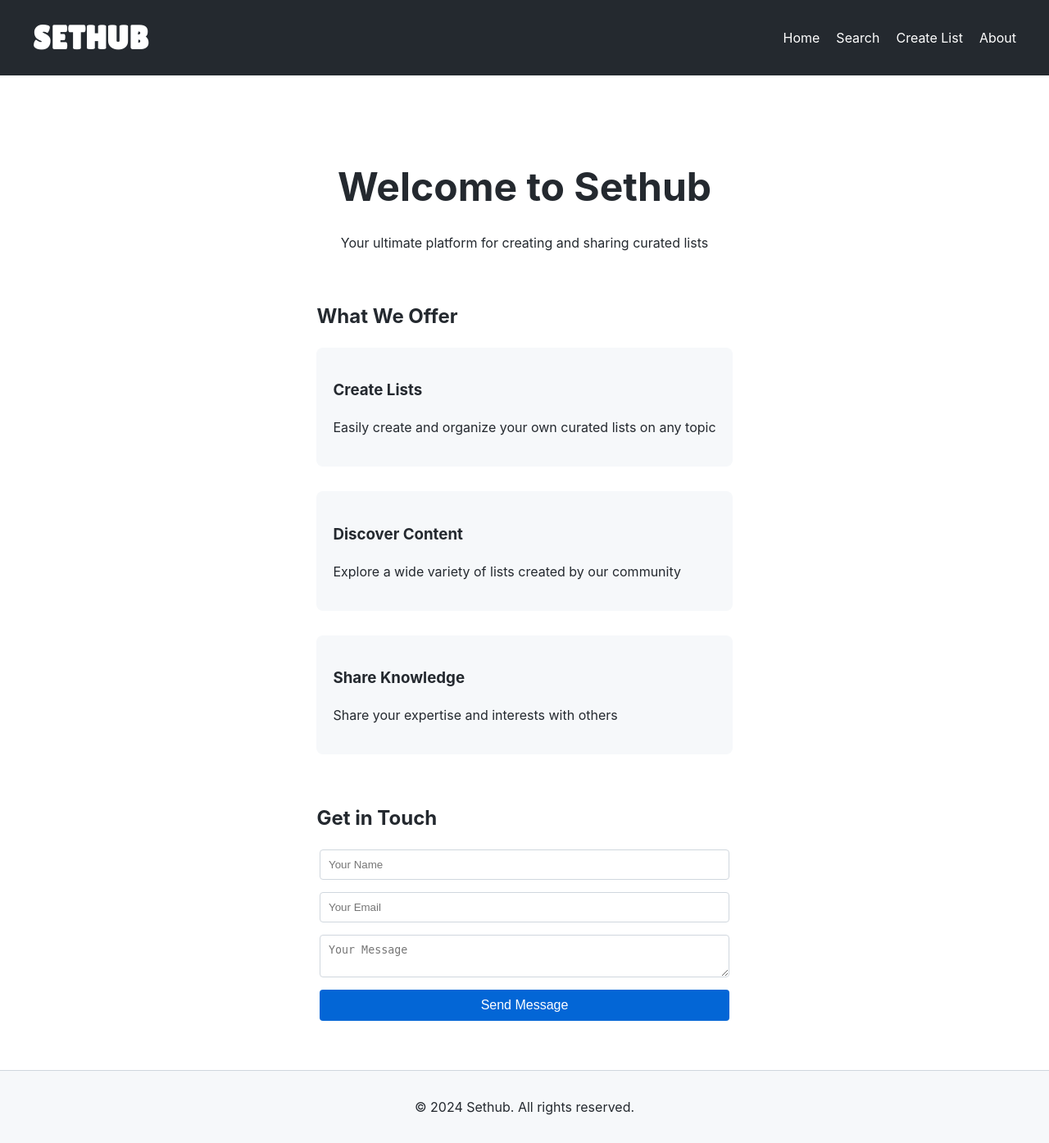
After one commit to MikhailTo/Sethub, a FastAPI app: template frontend/templates/about.html in a window 1280 px wide. The commit adds this page. Shown: the whole page at 82% size. Run offline with FastAPI, Linux system fonts and the light colour scheme; the template is opened without the code that fills it, so the values that code supplies are empty; some libraries are stand-ins or nearby versions.

Commit message:
add scrollbar, update data entries, add titles (problem) and create to pages create and about

```diff
--- a/backend/app/main.py
+++ b/backend/app/main.py
@@ -33,115 +33,115 @@ lists = [
     {
         "title": "Best Books of the 21st Century",
         "description": "A collection of must-read books published since 2000.",
-        "items_count": 15,
+        "items_count": 10,
         "author": "BookWorm42",
         "updated": "2023-04-30",
         "entries": [
-            "Python",
-            "JavaScript",
-            "Java",
-            "C++",
-            "C#",
-            "Ruby",
-            "Go",
-            "Swift",
-            "Kotlin",
-            "TypeScript"
+            "The Road by Cormac McCarthy",
+            "The Corrections by Jonathan Franzen",
+            "Life of Pi by Yann Martel",
+            "The Kite Runner by Khaled Hosseini",
+            "The Help by Kathryn Stockett",
+            "The Da Vinci Code by Dan Brown",
+            "The Hunger Games by Suzanne Collins",
+            "The Girl with the Dragon Tattoo by Stieg Larsson",
+            "The Curious Incident of the Dog in the Night-Time by Mark Haddon",
+            "Cloud Atlas by David Mitchell"
         ]
     },
     {
         "title": "Essential Tools for Remote Work",
         "description": "A comprehensive list of software and hardware for effective remote work.",
-        "items_count": 12,
+        "items_count": 10,
         "author": "RemoteGuru",
         "updated": "2023-05-10",
         "entries": [
-            "Python",
-            "JavaScript",
-            "Java",
-            "C++",
-            "C#",
-            "Ruby",
-            "Go",
-            "Swift",
-            "Kotlin",
-            "TypeScript"
+            "Zoom",
+            "Slack",
+            "Trello",
+            "Google Workspace",
+            "Microsoft Teams",
+            "Asana",
+            "Noise-cancelling headphones",
+            "Ergonomic chair",
+            "Standing desk",
+            "Reliable internet connection"
         ]
     },
     {
         "title": "Top Hiking Trails in North America",
         "description": "Discover the most scenic and challenging hiking trails across the continent.",
-        "items_count": 20,
+        "items_count": 10,
         "author": "NatureExplorer",
         "updated": "2023-05-05",
         "entries": [
-            "Python",
-            "JavaScript",
-            "Java",
-            "C++",
-            "C#",
-            "Ruby",
-            "Go",
-            "Swift",
-            "Kotlin",
-            "TypeScript"
+            "Pacific Crest Trail",
+            "Appalachian Trail",
+            "John Muir Trail",
+            "West Coast Trail",
+            "Wonderland Trail",
+            "Kalalau Trail",
+            "Bright Angel Trail",
+            "Half Dome Trail",
+            "Grinnell Glacier Trail",
+            "Skyline Trail"
         ]
     },
     {
         "title": "Must-Watch Sci-Fi Movies",
         "description": "A curated selection of the best science fiction films of all time.",
-        "items_count": 25,
+        "items_count": 10,
         "author": "CinemaGeek",
         "updated": "2023-05-12",
         "entries": [
-            "Python",
-            "JavaScript",
-            "Java",
-            "C++",
-            "C#",
-            "Ruby",
-            "Go",
-            "Swift",
-            "Kotlin",
-            "TypeScript"
+            "2001: A Space Odyssey",
+            "Blade Runner",
+            "The Matrix",
+            "Alien",
+            "Star Wars: Episode IV - A New Hope",
+            "E.T. the Extra-Terrestrial",
+            "Inception",
+            "The Terminator",
+            "Back to the Future",
+            "Jurassic Park"
         ]
     },
     {
         "title": "Healthy Breakfast Ideas",
         "description": "Quick and nutritious breakfast recipes to start your day right.",
-        "items_count": 15,
+        "items_count": 10,
         "author": "HealthyEater",
         "updated": "2023-05-08",
         "entries": [
-            "Python",
-            "JavaScript",
-            "Java",
-            "C++",
-            "C#",
-            "Ruby",
-            "Go",
-            "Swift",
-            "Kotlin",
-            "TypeScript"
+            "Overnight oats",
+            "Greek yogurt parfait",
+            "Avocado toast",
+            "Smoothie bowl",
+            "Egg white frittata",
+            "Chia seed pudding",
+            "Whole grain pancakes",
+            "Breakfast burrito",
+            "Protein-packed muffins",
+            "Fruit and nut butter wrap"
         ]
     },
     {
         "title": "Essential JavaScript Libraries",
         "description": "A list of must-know JavaScript libraries for modern web development.",
-        "items_count": 12,
+        "items_count": 10,
         "author": "WebDevPro",
         "updated": "2023-05-14",
         "entries": [
-            "Python",
-            "JavaScript",
-            "Java",
-            "C++",
-            "C#",
-            "Ruby",
-            "Go",
-            "Swift",
-            "Kotlin",
-            "TypeScript"
+            "React",
+            "Vue.js",
+            "Angular",
+            "jQuery",
+            "Lodash",
+            "Axios",
+            "D3.js",
+            "Three.js",
+            "Moment.js",
+            "Chart.js"
         ]
     },
     {
@@ -151,54 +151,54 @@ lists = [
         "author": "ProductivityNinja",
         "updated": "2023-05-11",
         "entries": [
-            "Python",
-            "JavaScript",
-            "Java",
-            "C++",
-            "C#",
-            "Ruby",
-            "Go",
-            "Swift",
-            "Kotlin",
-            "TypeScript"
+            "Todoist",
+            "Evernote",
+            "RescueTime",
+            "Forest",
+            "Any.do",
+            "Toggl",
+            "IFTTT",
+            "LastPass",
+            "Grammarly",
+            "Notion"
         ]
     },
     {
         "title": "Best Podcasts for Entrepreneurs",
         "description": "A collection of insightful podcasts for aspiring and seasoned entrepreneurs.",
-        "items_count": 15,
+        "items_count": 10,
         "author": "StartupFanatic",
         "updated": "2023-05-09",
         "entries": [
-            "Python",
-            "JavaScript",
-            "Java",
-            "C++",
-            "C#",
-            "Ruby",
-            "Go",
-            "Swift",
-            "Kotlin",
-            "TypeScript"
+            "How I Built This",
+            "Masters of Scale",
+            "Startup",
+            "The Tim Ferriss Show",
+            "Mixergy",
+            "Entrepreneurs on Fire",
+            "The GaryVee Audio Experience",
+            "The $100 MBA Show",
+            "Freakonomics Radio",
+            "Smart Passive Income"
         ]
     },
     {
         "title": "Must-Visit European Cities",
         "description": "Explore the rich culture and history of these top European destinations.",
-        "items_count": 20,
+        "items_count": 10,
         "author": "TravelEnthusiast",
         "updated": "2023-05-13",
         "entries": [
-            "Python",
-            "JavaScript",
-            "Java",
-            "C++",
-            "C#",
-            "Ruby",
-            "Go",
-            "Swift",
-            "Kotlin",
-            "TypeScript"
+            "Paris, France",
+            "Rome, Italy",
+            "Barcelona, Spain",
+            "Amsterdam, Netherlands",
+            "Prague, Czech Republic",
+            "Vienna, Austria",
+            "London, United Kingdom",
+            "Berlin, Germany",
+            "Venice, Italy",
+            "Budapest, Hungary"
         ]
     }
 ]
@@ -215,6 +215,17 @@ async def homepage(request: Request):
         context=context
     )
 
+@app.get("/create", response_class=HTMLResponse)
+async def create_list(request: Request):
+    context = {
+        "title": "Create New List - Sethub"
+    }
+    return templates.TemplateResponse(
+        request=request,
+        name="create_list.html",
+        context=context
+    )
+
 @app.get("/search", response_class=HTMLResponse)
 async def search(request: Request, q: str = ""):
     context = {
@@ -227,5 +238,15 @@ async def search(request: Request, q: str = ""):
         context=context
     )
 
+@app.get("/about", response_class=HTMLResponse)
+async def about(request: Request):
+    context = {
+        "title": "About - Sethub",
+    }
+    return templates.TemplateResponse(
+        request=request,
+        name = "about.html",
+        context=context)
+
 if __name__ == "__main__":
     uvicorn.run(app, host="0.0.0.0", port=8000)
--- a/frontend/static/styles/main.css
+++ b/frontend/static/styles/main.css
@@ -10,6 +10,32 @@
     --color-header-text: #ffffff;
     --color-footer-bg: #f6f8fa;
     --color-list-meta: #57606a;
+}
+
+
+html {
+    overflow-y: hidden; /* Скрываем вертикальный scrollbar */
+    overflow-x: hidden; /* Скрываем горизонтальный scrollbar */
+}
+
+body {
+  overflow-y: scroll;
+  scrollbar-width: thin;
+  scrollbar-color: var(--color-secondary) var(--color-background);
+}
+
+/* Стили для WebKit браузеров (Chrome, Safari) */
+body::-webkit-scrollbar {
+  width: 8px;
+}
+
+body::-webkit-scrollbar-track {
+  background: var(--color-background);
+}
+
+body::-webkit-scrollbar-thumb {
+  background-color: var(--color-secondary);
+  border-radius: 4px;
 }
 
 @font-face {
@@ -56,7 +82,6 @@ body {
     color: var(--color-header-text);
     padding: 16px;
     transition: all 0.3s ease;
-    height: var(--header-height);
 }
 
 .header__content {
@@ -328,3 +353,97 @@ footer {
 .search-results {
     margin-top: 20px;
 }
+
+.create-list-container {
+    max-width: 600px;
+    margin: 0 auto;
+    padding: 20px;
+}
+
+.form-group {
+    margin-bottom: 20px;
+}
+
+.form-group label {
+    display: block;
+    margin-bottom: 5px;
+}
+
+.form-group input[type="text"],
+.form-group textarea {
+    width: 100%;
+    padding: 10px;
+    font-size: 16px;
+    border: 1px solid var(--color-border);
+    border-radius: 4px;
+}
+
+.form-group textarea {
+    height: 150px;
+}
+
+button[type="submit"] {
+    padding: 10px 20px;
+    font-size: 16px;
+    background-color: var(--color-primary);
+    color: white;
+    border: none;
+    border-radius: 4px;
+    cursor: pointer;
+}
+
+.about-container {
+    max-width: 1200px;
+    margin: 0 auto;
+    padding: 40px 20px;
+}
+
+.hero {
+    text-align: center;
+    margin-bottom: 60px;
+}
+
+.hero h1 {
+    font-size: 3em;
+    margin-bottom: 20px;
+}
+
+.features {
+    margin-bottom: 60px;
+}
+
+.feature-grid {
+    display: grid;
+    grid-template-columns: repeat(auto-fit, minmax(250px, 1fr));
+    gap: 30px;
+}
+
+.feature-item {
+    background-color: var(--color-footer-bg);
+    padding: 20px;
+    border-radius: 8px;
+}
+
+.contact-form form {
+    display: flex;
+    flex-direction: column;
+    max-width: 500px;
+    margin: 0 auto;
+}
+
+.contact-form input,
+.contact-form textarea {
+    margin-bottom: 15px;
+    padding: 10px;
+    border: 1px solid var(--color-border);
+    border-radius: 4px;
+}
+
+.contact-form button {
+    background-color: var(--color-primary);
+    color: white;
+    padding: 10px;
+    border: none;
+    border-radius: 4px;
+    cursor: pointer;
+}
--- /dev/null
+++ b/frontend/templates/about.html
@@ -0,0 +1,38 @@
+{% extends "base.html" %}
+{% block title %}{{title}}{% endblock title %}
+{% block content %}
+<div class="about-container">
+    <section class="hero">
+        <h1>Welcome to Sethub</h1>
+        <p>Your ultimate platform for creating and sharing curated lists</p>
+    </section>
+
+    <section class="features">
+        <h2>What We Offer</h2>
+        <div class="feature-grid">
+            <div class="feature-item">
+                <h3>Create Lists</h3>
+                <p>Easily create and organize your own curated lists on any topic</p>
+            </div>
+            <div class="feature-item">
+                <h3>Discover Content</h3>
+                <p>Explore a wide variety of lists created by our community</p>
+            </div>
+            <div class="feature-item">
+                <h3>Share Knowledge</h3>
+                <p>Share your expertise and interests with others</p>
+            </div>
+        </div>
+    </section>
+
+    <section class="contact-form">
+        <h2>Get in Touch</h2>
+        <form action="/submit-feedback" method="post">
+            <input type="text" name="name" placeholder="Your Name" required>
+            <input type="email" name="email" placeholder="Your Email" required>
+            <textarea name="message" placeholder="Your Message" required></textarea>
+            <button type="submit">Send Message</button>
+        </form>
+    </section>
+</div>
+{% endblock %}
--- a/frontend/templates/includes/header/header.html
+++ b/frontend/templates/includes/header/header.html
@@ -4,10 +4,9 @@
         <div class="menu-icon">&#9776;</div>
         <ul class="nav-menu">
             <li><a href="/">Home</a></li>
-            <li><a href="#">Explore</a></li>
             <li><a href="/search">Search</a></li>
-            <li><a href="#">Create List</a></li>
-            <li><a href="#">About</a></li>
+            <li><a href="/create">Create List</a></li>
+            <li><a href="/about">About</a></li>
         </ul>
     </nav>
 </header>
--- a/frontend/templates/index.html
+++ b/frontend/templates/index.html
@@ -1,6 +1,6 @@
 {% extends 'base.html' %}
 
-{% block title %}Sethub{% endblock title %}
+{% block title %}{{title}}{% endblock title %}
 
 {% block content %}
 
--- a/frontend/templates/search.html
+++ b/frontend/templates/search.html
@@ -1,5 +1,5 @@
 {% extends "base.html" %}
-
+{% block title %}{{title}}{% endblock title %}
 {% block content %}
 <div class="search-container">
     <h1>Search Sethub</h1>
```
Also changed, not shown: frontend/static/scripts/main.js (+20 -0 lines), frontend/templates/create_list.html (added, +22 -0 lines).
